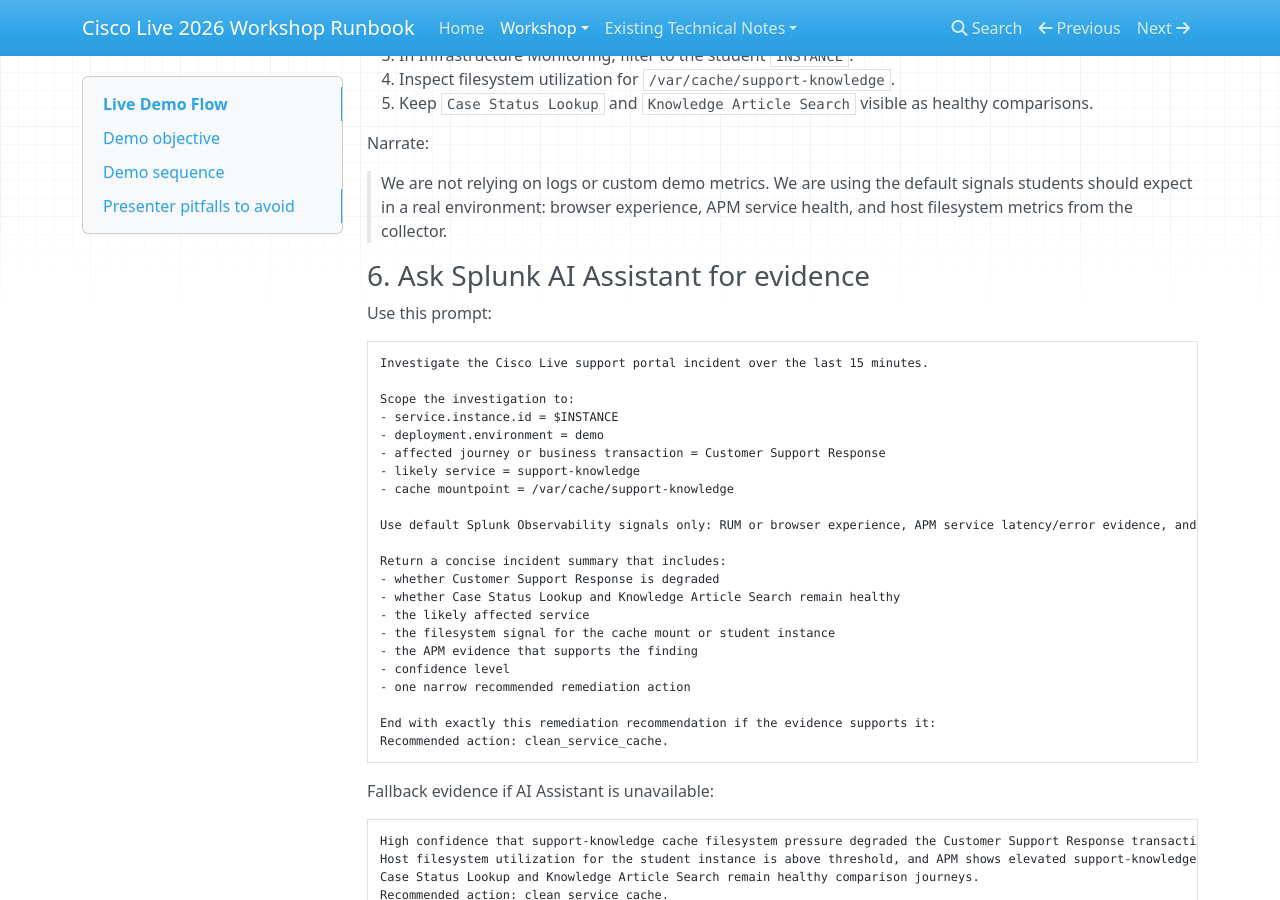
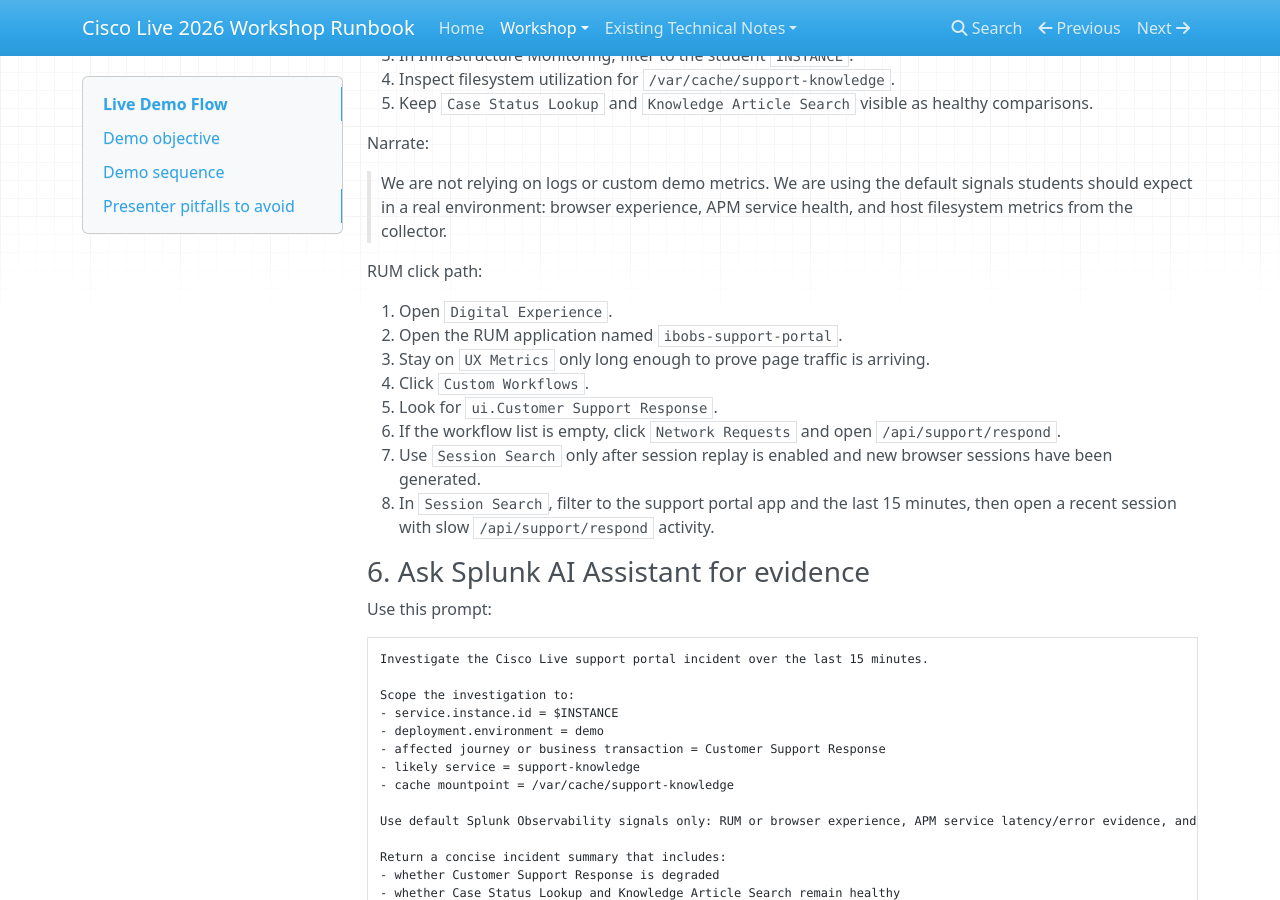
Before and after one commit to marciokugler/support-portal-remediation-agent, an MkDocs documentation site: the page built from docs/workshop/live-demo-flow.md, in a window 1280 px wide and 900 px high, scrolled down 1592 px. Built offline with MkDocs 1.6.1, drawn with Linux system fonts in a browser that asks for light colours; nearby versions of some CDN libraries.

Commit message:
Improve RUM workflow discoverability

```diff
--- a/docs/workshop/live-demo-flow.md
+++ b/docs/workshop/live-demo-flow.md
@@ -73,6 +73,17 @@
 Narrate:
 
 > We are not relying on logs or custom demo metrics. We are using the default signals students should expect in a real environment: browser experience, APM service health, and host filesystem metrics from the collector.
+
+RUM click path:
+
+1. Open `Digital Experience`.
+2. Open the RUM application named `ibobs-support-portal`.
+3. Stay on `UX Metrics` only long enough to prove page traffic is arriving.
+4. Click `Custom Workflows`.
+5. Look for `ui.Customer Support Response`.
+6. If the workflow list is empty, click `Network Requests` and open `/api/support/respond`.
+7. Use `Session Search` only after session replay is enabled and new browser sessions have been generated.
+8. In `Session Search`, filter to the support portal app and the last 15 minutes, then open a recent session with slow `/api/support/respond` activity.
 
 ### 6. Ask Splunk AI Assistant for evidence
 
```
Also changed, not shown: docs/workshop/span-attribute-exercises.md (+3 -1 lines), docs/workshop/troubleshooting.md (+13 -0 lines), 3 other files.
